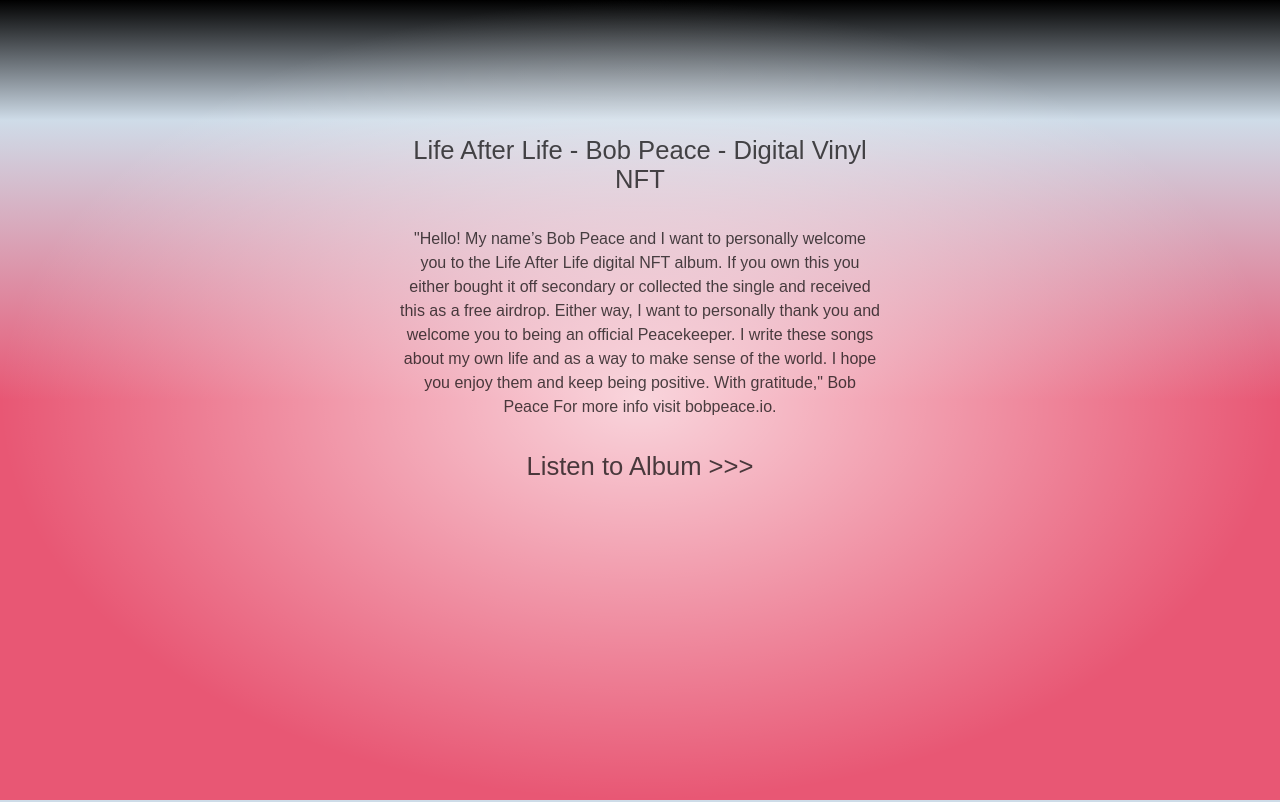
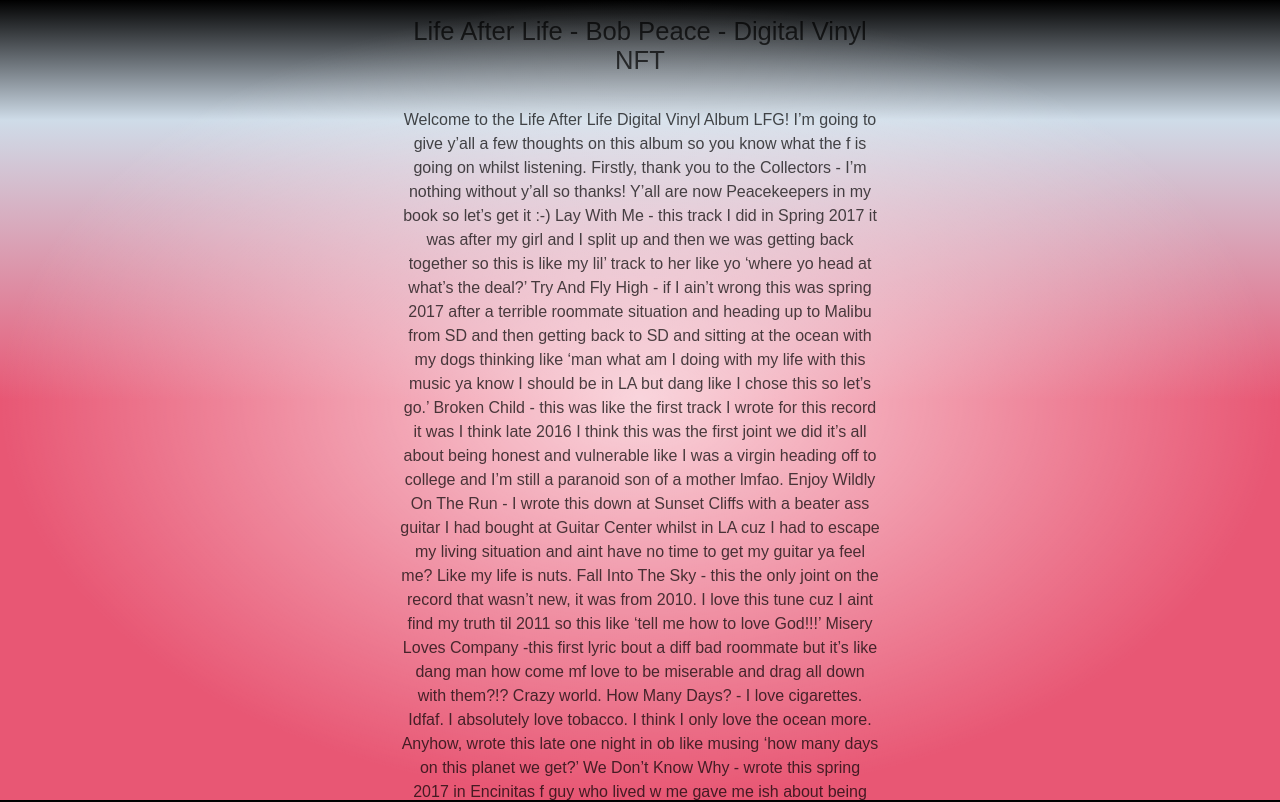
Before and after one commit to LyghtCode/html-nft-starter, a SvelteKit app: page / in a window 1280 px wide. Shown: the top 802 px of the page. Built offline with nearby package versions, Linux system fonts and the light colour scheme; a web font is replaced by a local one.

Commit message:
Update +page.svelte

```diff
--- a/src/routes/+page.svelte
+++ b/src/routes/+page.svelte
@@ -7,12 +7,33 @@
 	<h1>Life After Life - Bob Peace - Digital Vinyl NFT</h1>
 
 	<p style="text-align: center;">
-		"Hello! My name’s Bob Peace and I want to personally welcome you to the Life After Life digital
-		NFT album. If you own this you either bought it off secondary or collected the single and
-		received this as a free airdrop. Either way, I want to personally thank you and welcome you to
-		being an official Peacekeeper. I write these songs about my own life and as a way to make sense
-		of the world. I hope you enjoy them and keep being positive. With gratitude," Bob Peace
-		For more info visit bobpeace.io.
+		Welcome to the Life After Life Digital Vinyl Album LFG! I’m going to give y’all a few thoughts
+		on this album so you know what the f is going on whilst listening. Firstly, thank you to the
+		Collectors - I’m nothing without y’all so thanks! Y’all are now Peacekeepers in my book so let’s
+		get it :-) Lay With Me - this track I did in Spring 2017 it was after my girl and I split up and
+		then we was getting back together so this is like my lil’ track to her like yo ‘where yo head at
+		what’s the deal?’ Try And Fly High - if I ain’t wrong this was spring 2017 after a terrible
+		roommate situation and heading up to Malibu from SD and then getting back to SD and sitting at
+		the ocean with my dogs thinking like ‘man what am I doing with my life with this music ya know I
+		should be in LA but dang like I chose this so let’s go.’ Broken Child - this was like the first
+		track I wrote for this record it was I think late 2016 I think this was the first joint we did
+		it’s all about being honest and vulnerable like I was a virgin heading off to college and I’m
+		still a paranoid son of a mother lmfao. Enjoy Wildly On The Run - I wrote this down at Sunset
+		Cliffs with a beater ass guitar I had bought at Guitar Center whilst in LA cuz I had to escape
+		my living situation and aint have no time to get my guitar ya feel me? Like my life is nuts.
+		Fall Into The Sky - this the only joint on the record that wasn’t new, it was from 2010. I love
+		this tune cuz I aint find my truth til 2011 so this like ‘tell me how to love God!!!’ Misery
+		Loves Company -this first lyric bout a diff bad roommate but it’s like dang man how come mf love
+		to be miserable and drag all down with them?!? Crazy world. How Many Days? - I love cigarettes.
+		Idfaf. I absolutely love tobacco. I think I only love the ocean more. Anyhow, wrote this late
+		one night in ob like musing ‘how many days on this planet we get?’ We Don’t Know Why - wrote
+		this spring 2017 in Encinitas f guy who lived w me gave me ish about being quiet while I’m
+		writing grammy winning songs LFG!!! Reach The Sky - f love this tune. Jus sweet. Brokenhearted -
+		wrote this on a deck in ob this was the last joint we did in January 2018 when I got back from
+		performing at a conference in hollywood. I was in go mode. Fav track on the record. This record
+		dedicated to my two pups Magic and Molasses who rode w me through all the crazy times when I had
+		to deal w gnarly humans all over this country. As always, all praise is due to God cuz I’d be
+		dead without him. Love to Jesus, as well. ENJOY!!! - peacer
 	</p>
 
 	<h1><a href="/album">Listen to Album >>></a></h1>
```
